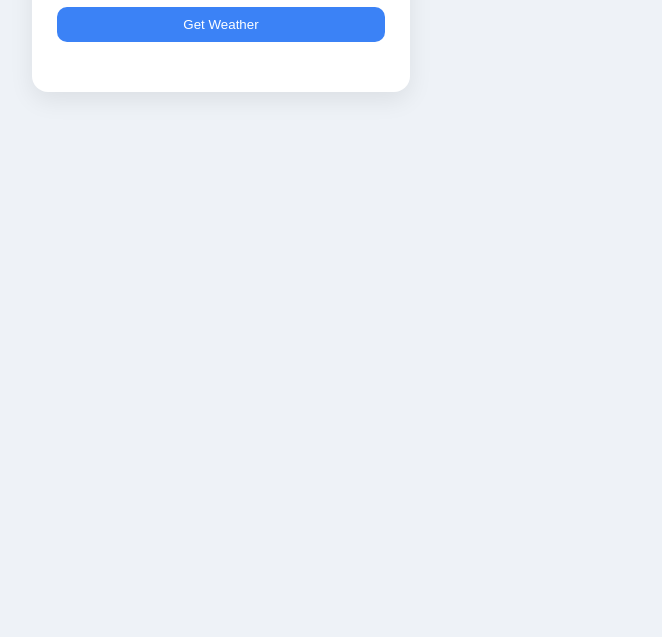
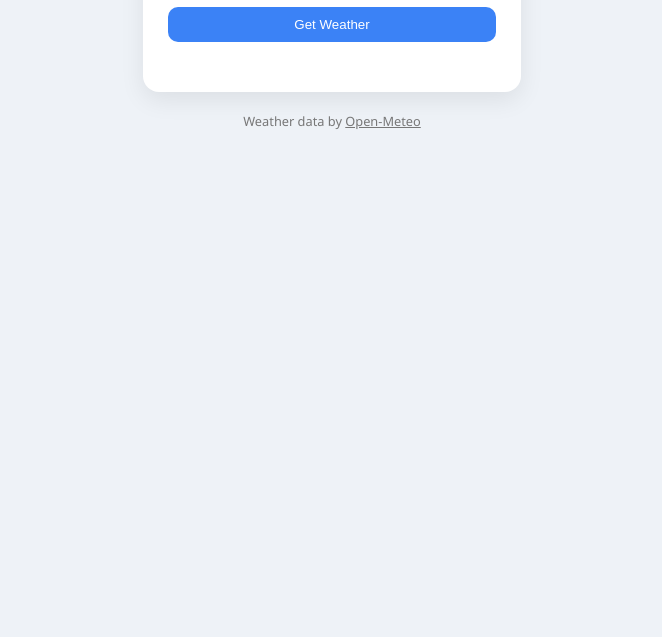
Before and after one commit to Velvetred2020/meteo-app, a plain HTML site: page index.html in a window 1280 px wide. Shown: the part 163-800 px from the top of the page, without its empty margins (308-970 px from the left). Drawn offline with Linux system fonts and the light colour scheme.

Commit message:
Update style.css
footer

```diff
--- a/style.css
+++ b/style.css
@@ -9,10 +9,12 @@ body {
     background: #eef2f7;
     color: #1f2937;
     display: flex;
-    justify-content: center;
-    align-items: flex-start;
+    flex-direction: column;
+    align-items: center;
     padding: 40px 10px;
+    min-height: 100vh;
 }
+
 
 /* DARK MODE */
 body.dark {
@@ -139,3 +141,15 @@ body.dark .card {
     font-size: 14px;
     margin-top: 5px;
 }
+
+footer {
+    margin-top: 20px;
+    text-align: center;
+    font-size: 0.8rem;
+    color: #777;
+}
+
+footer a {
+    color: inherit;
+    text-decoration: underline;
+}
```
